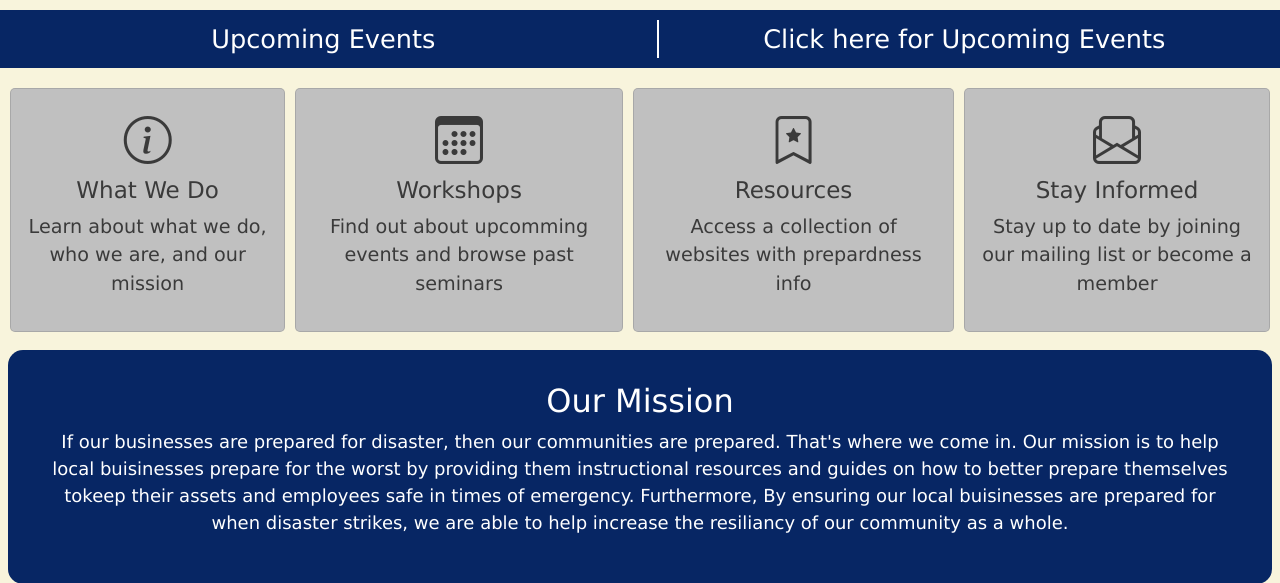
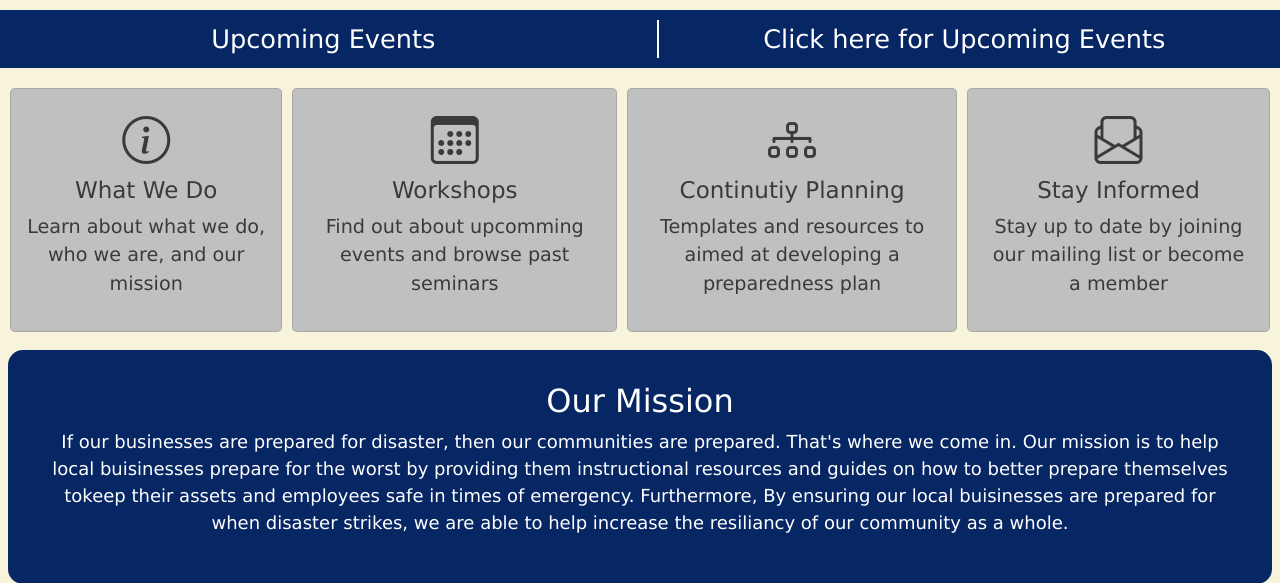
Before and after one commit to mrrobots2021/DRCV, a PHP site: page /Home.html in a window 1280 px wide. Shown: the part 455-1038 px from the top of the page. Run offline with PHP 8.4, Linux system fonts and the light colour scheme.

Commit message:
Card box update
Added continuity resources to the boxes, boxes grow at same rate

```diff
--- a/Home.css
+++ b/Home.css
@@ -93,8 +93,6 @@ h2{
   text-decoration: none;
   font-size: larger;
   text-align: center;
-    flex-grow: 1;
-  flex-shrink: 1;
 }
 
 .card {
@@ -103,8 +101,7 @@ h2{
   padding: 1rem;
   border-radius:5px;
   color:rgba(0, 0, 0, 0.699) ;
-  flex-grow: 1;
-  flex-shrink: 1;
+  height: 100%
 }
 
 .card a:link {
--- a/Home.html
+++ b/Home.html
@@ -98,11 +98,11 @@
       </div>
 
       <div class="card-box" id="resources">
-        <a href="KeyWebsites.html" style="text-decoration: none;">
+        <a href="ContinuityResources.html" style="text-decoration: none;">
           <div class= "card">
-            <i class="bi bi-bookmark-star" aria-label="flag"></i>
-            <h4>Resources</h4>
-            <p>Access a collection of websites with prepardness info</p>
+            <i class="bi bi-diagram-3" aria-label="flow chart"></i>
+            <h4>Continutiy Planning</h4>
+            <p>Templates and resources to aimed at developing a preparedness plan</p>
           </div>
         </a>
       </div>
```
